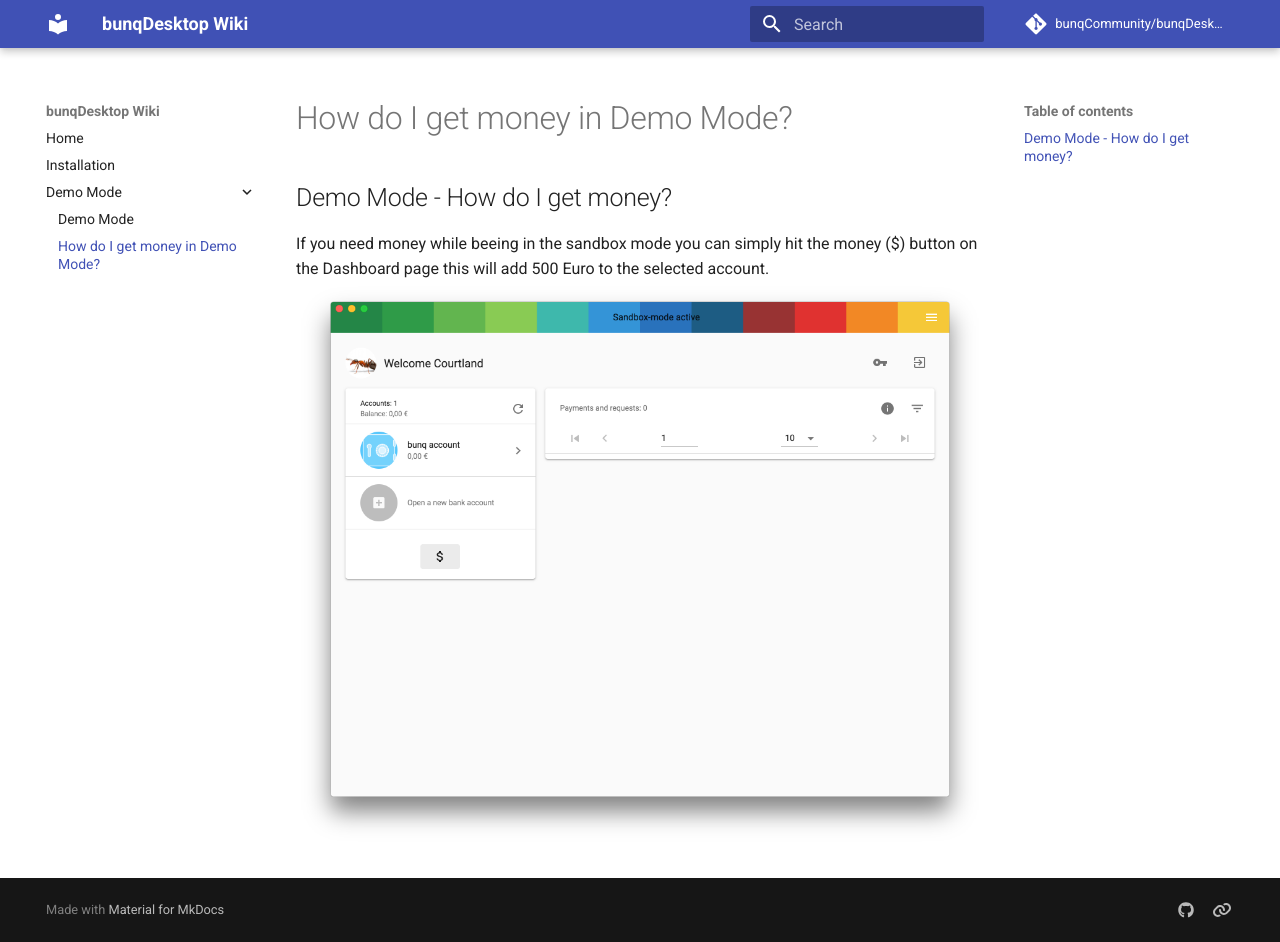
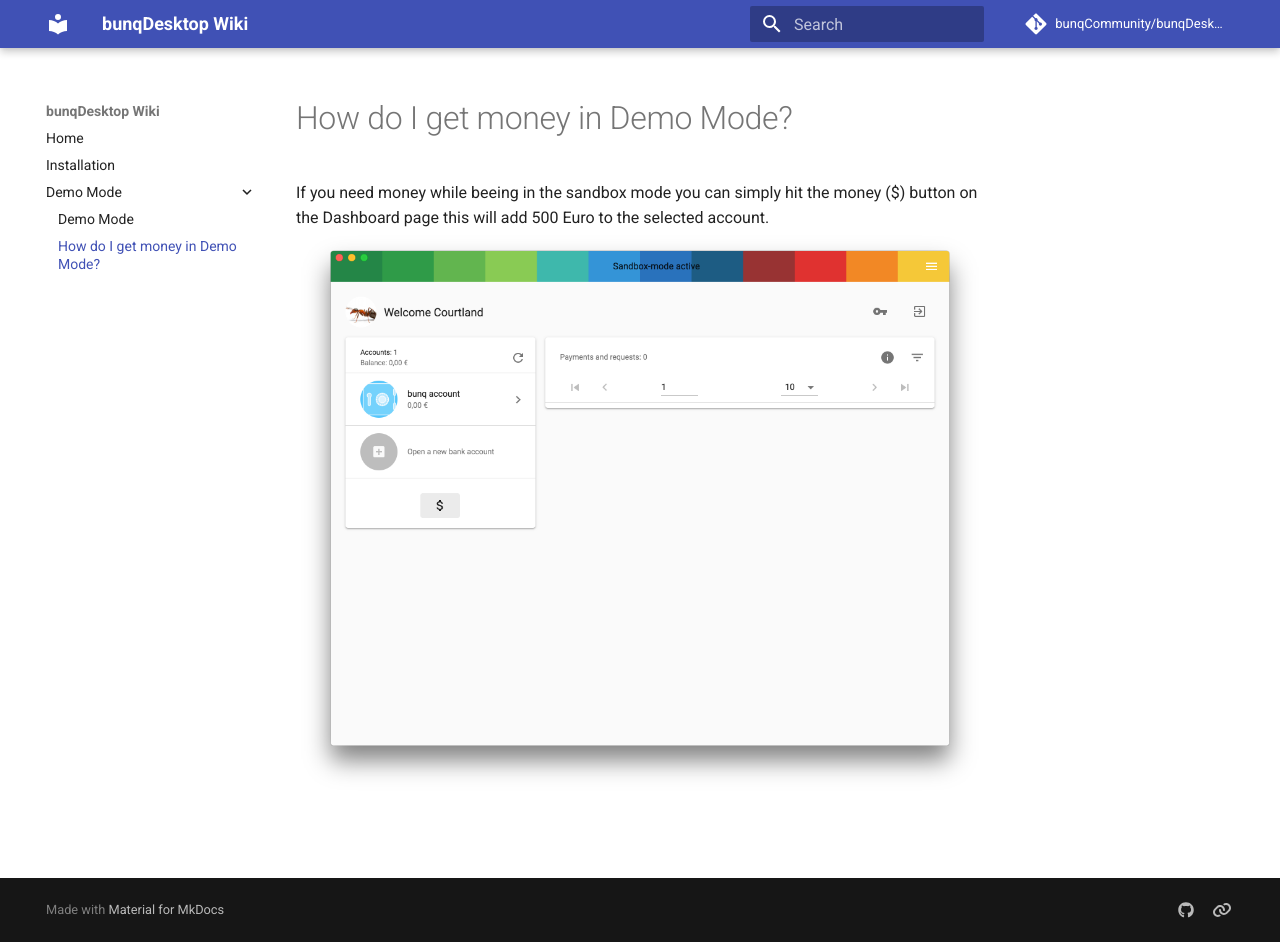
Before and after one commit to bunqCommunity/bunqDesktopWiki, an MkDocs documentation site: the page built from docs/demo-mode-money.md, in a window 1280 px wide and 942 px high. Built offline with MkDocs 1.6.1 and Material for MkDocs 9.7.7, drawn with Linux system fonts in a browser that asks for light colours; comment, search, counter and statistics services are not loaded.

Commit message:
removed duplicated header

```diff
--- a/docs/demo-mode-money.md
+++ b/docs/demo-mode-money.md
@@ -1,3 +1,2 @@
-## Demo Mode - How do I get money?
 If you need money while beeing in the sandbox mode you can simply hit the money ($) button on the Dashboard page this will add 500 Euro to the selected account.
  ![Add money to demo account](images/demo-mode-money/1.png)
--- a/docs/demo-mode.md
+++ b/docs/demo-mode.md
@@ -1,4 +1,3 @@
-## Demo Mode
 You can setup bunqDesktop to use a Sandbox account this way you can test the app and see if you like it without having to use your real account.
 
 In order to do so you first have to startup a password when you first start bunqDesktop:
```
Also changed, not shown: docs/index.md (+0 -2 lines), docs/installation.md (+0 -1 lines).
